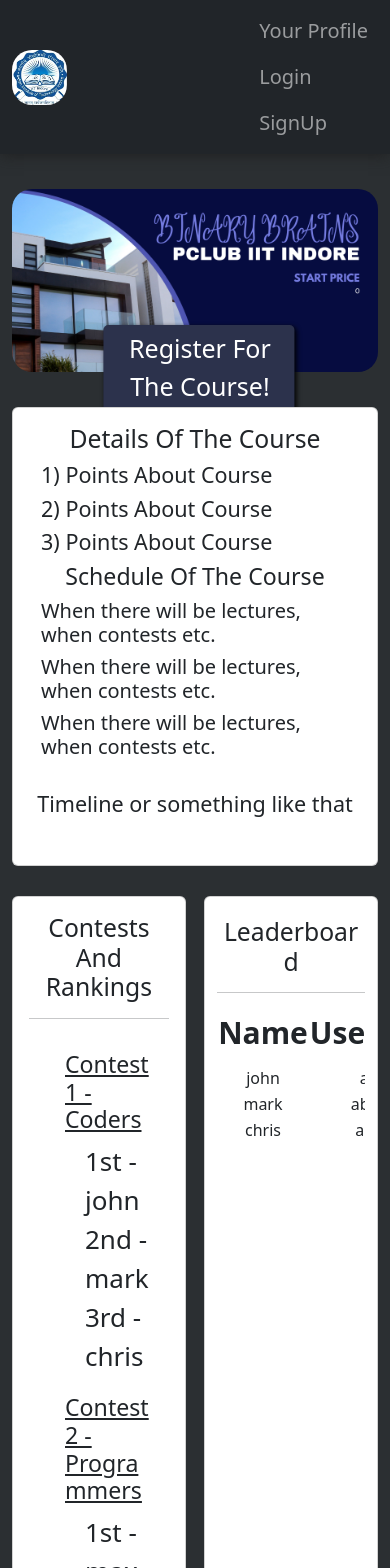
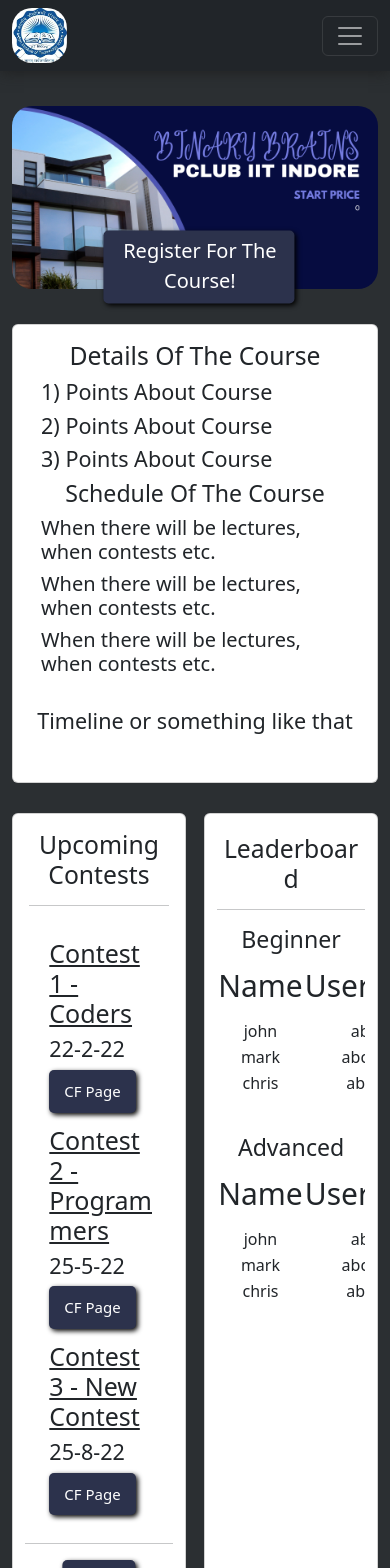
Before and after one commit to DaemonLab/Binary-Brains, a React (Create React App) app in the folder frontend/: page / in a window 390 px wide. Shown: the top 1568 px of the page. Built offline with nearby package versions, Linux system fonts and the light colour scheme; no server answers.

Commit message:
frontend changes

```diff
--- a/frontend/src/Components/Navbar.js
+++ b/frontend/src/Components/Navbar.js
@@ -8,6 +8,9 @@
     <nav className="navbar navbar-expand-lg navbar-dark bg-dark">
         <div className="container">
             <Link to="/"><img src={img1} className="navimg"/></Link>
+            <button className="navbar-toggler" type="button" data-toggle="collapse" data-target="#navbarSupportedContent" aria-controls="navbarSupportedContent" aria-expanded="false" aria-label="Toggle navigation">
+                <span className="navbar-toggler-icon"></span>
+            </button>
             <div className="collapse navbar-collapse" id="navbarSupportedContent">
                 <ul className="navbar-nav mr-auto">
                     <li className="nav-item">
@@ -17,10 +20,9 @@
                         <Link to="/contests" className="nav-link">Contests</Link>
                     </li>
                 </ul>
-            </div>
                 <ul className="navbar-nav mr-auto">
                         <li className="nav-item active">
-                <Link to="/yourprofile" className="nav-link">Your Profile</Link>
+                            <Link to="/yourprofile" className="nav-link">Profile</Link>
                         </li>
                         <li className="nav-item active">
                             <Link to="/login" className="nav-link">Login</Link>
@@ -30,6 +32,8 @@
                         </li>
                     </ul>
             </div>
+
+            </div>
     </nav>
 
 
--- a/frontend/src/Components/Rankings.js
+++ b/frontend/src/Components/Rankings.js
@@ -24,25 +24,36 @@
     <div className='container contestcont'>
       <div className="card contestcard" >
         <div className="card-body">
-          <h2 className="card-title">Contests And Rankings</h2>
+          <h2 className="card-title">Upcoming Contests</h2>
           <hr />
           <div className="">
             <div className="card-body contestbody" key={1}>
               <h3 className='contestname'>{` Contest ${contests[0].id} - ${contests[0].name}`}</h3>
-              <p className='contestrank'>1st - {contests[0].rank1} <br/> 2nd - {contests[0].rank2} <br/> 3rd - {contests[0].rank3}</p>
+              <h4 className='sm'>{contests[0].date}</h4>
+              <button className="btncont">CF Page</button>
             </div>
             <div className="card-body contestbody" key={2}>
               <h3 className='contestname'>{` Contest ${contests[1].id} - ${contests[1].name}`}</h3>
-              <p className='contestrank'>1st - {contests[1].rank1} <br/> 2nd - {contests[1].rank2} <br/> 3rd - {contests[1].rank3}</p>
+              <h4 className='sm'>{contests[1].date}</h4>
+              <button className="btncont">CF Page</button>
+            </div>
+            <div className="card-body contestbody" key={3}>
+              <h3 className='contestname'>{` Contest ${contests[2].id} - ${contests[2].name}`}</h3>
+              <h4 className='sm'>{contests[2].date}</h4>
+              <button className="btncont">CF Page</button>
             </div>
           </div>
         </div>
+        <div className="container">
+          <hr/>
+        </div>
         <Link to="contests"><button className='btnmore' >View All</button></Link>
       </div>
-      <div className="card contestcard-2" >
-      <div className="container">
+      <div className="card contestcard-2 col-sm-12" >
+      <div className="container ">
       <h2 className="card-title contesttitle-2">Leaderboard</h2>
       <hr/>
+      <h3 align="center">Beginner</h3>
       <div className="responsive">
         <table className='leaderboard'>
           <tbody>
@@ -64,6 +75,30 @@
             }
           </tbody>
         </table>
+        <h1></h1>
+        </div>
+        <h3 align="center">Advanced</h3>
+        <div className="responsive leaderboard">
+          <table>
+            <tbody>
+              <tr>
+                <th className='th'>Name</th>
+                <th className='th'>Username</th>
+                <th className='th'>Points</th>
+              </tr>
+              {
+                ranks.map((rank, id) => {
+                  return(
+                    <tr key={id}>
+                      <td className='td'>{rank.name}</td>
+                      <td className='td'>{rank.username}</td>
+                      <td className='td'>{rank.points}</td>
+                    </tr>
+                  )
+                })
+              }
+            </tbody>
+          </table>
         </div>
       </div>
       </div>
--- a/frontend/src/Components/Style.css
+++ b/frontend/src/Components/Style.css
@@ -37,7 +37,6 @@
     margin-bottom: 35px;
     max-width: 100%;
     height: auto;
-
 }
 
 .card{
@@ -67,10 +66,6 @@
     transform: translate(-50%,50%);
 }
 
-.btnx:hover{
-    font-size: 26px;
-}
-
 .btnmore{
     position: relative;
     color: white;
@@ -87,15 +82,30 @@
     transform: translate(-50%,0%);
 }
 
-
-.btnmore:hover{
-    font-size: 21px;
+.btncont{
+    color: white;
+    background-color: rgb(44, 50, 76);
+    box-shadow: 2px 2px 5px black;
+    border: none;
+    margin-bottom: 10px;
+    margin-left:4%;
+    padding-left: 15px;
+    padding-right: 15px;
+    border-radius: 5px;
+    padding-top: 10px;
+    padding-bottom: 10px;
+    left:50%;
 }
 
+.sm{
+    margin-left: 4%;
+}
 
 .conts{
     position: relative;
 }
+
+
 
 .btnnav{
     float:right;
@@ -126,7 +136,7 @@
 
 .contestname{
     text-decoration: underline;
-    margin-left: 20px;
+    margin-left: 4%;
 }
 
 .contestrank{
--- a/frontend/src/Components/Style2.css
+++ b/frontend/src/Components/Style2.css
@@ -12,6 +12,12 @@
 }
 .navi>a{
   margin-left: 50px;
+}
+.th{
+  font-weight: 400;
+}
+.responsive{
+  padding-bottom: 30px;
 }
 .homeButton{
   display: inline-block;
@@ -135,10 +141,10 @@
   border-radius: 5px;
 }
 .signup_container{
-  height: 890px;
+  height: 920px;
 }
 .signup_container2{
-  height: 420px;
+  height: 450px;
 }
 .register_container{
   height: 650px;
@@ -203,12 +209,45 @@
   color:black;
   opacity:.9;
 }
-
 @media (min-width: 300px) {
   .whitebox{
       width: 350px;
       padding-left: 20px;
       padding-right: 20px;
+  }
+}
+@media(max-width: 992px){
+  .contestname{
+    font-size: 25px;
+  }
+  .btnmore{
+    font-size: 15px;
+  }
+  .btnx{
+    margin-bottom: 5%;
+  }
+}
+@media(max-width: 500px){
+  .btncont{
+    font-size: 18px;
+  }
+  .btnx{
+    font-size: 10px;
+  }
+  .btnmore{
+    font-size: 12px;
+  }
+}
+@media(max-width: 768px){
+  .btncont{
+    font-size: 15px;
+  }
+  .btnmore{
+    font-size: 12px;
+  }
+  .btnx{
+    font-size: 20px;
+    margin-bottom: 5%;
   }
 }
 @media (min-width: 576px) {
```
Also changed, not shown: 1 other file (tests, documents, lock files or other folders). Lines whose indentation alone changed are shown as unchanged.
